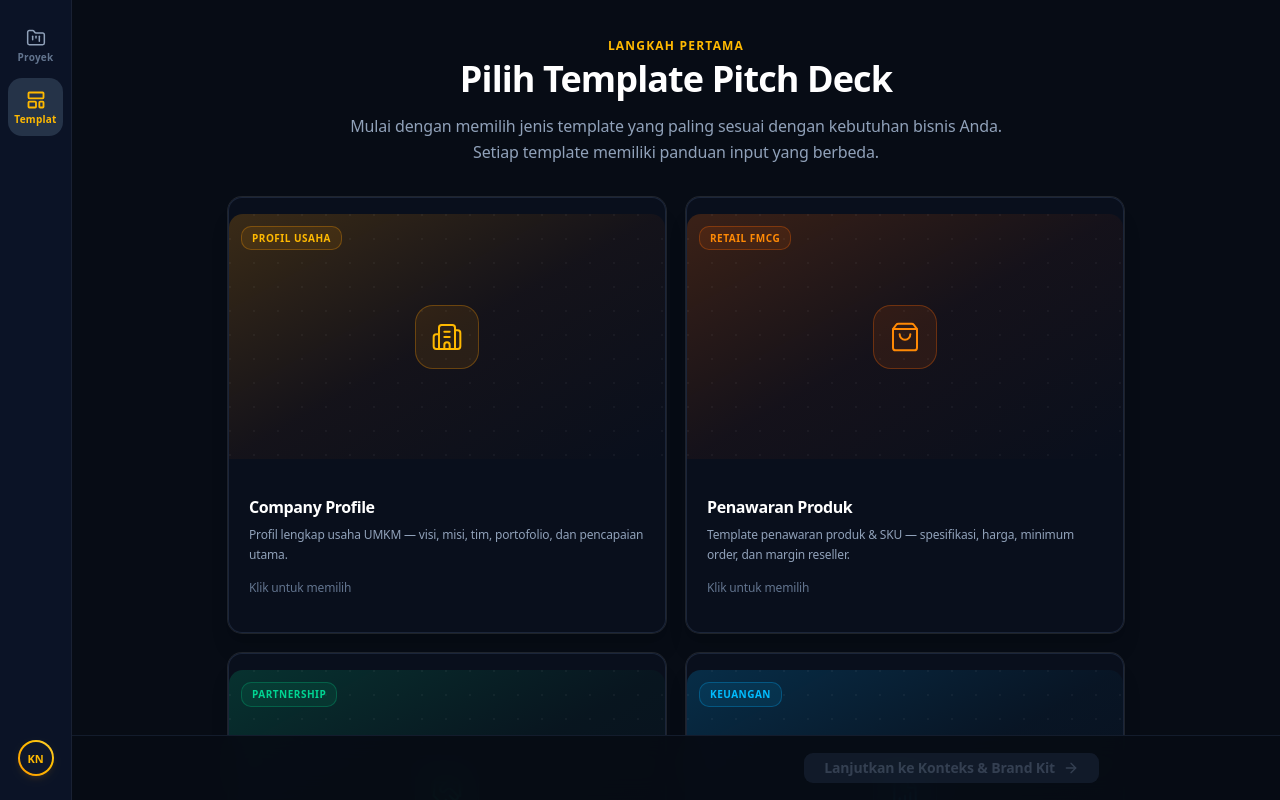
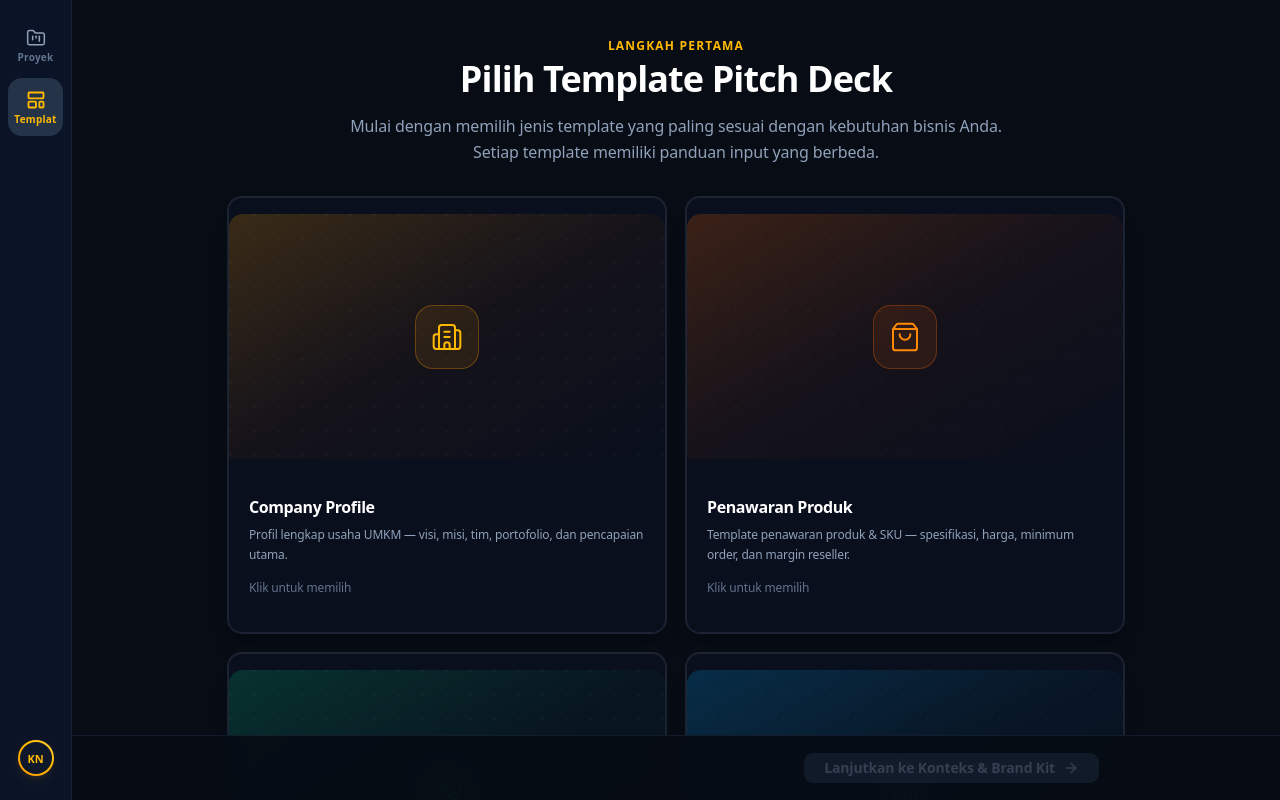
Before and after one commit to KADA-Sprint-7/pitchku-frontend, a React (Vite) app: page /new in a window 1280 px wide. Shown: the top 800 px of the page. Built offline with nearby package versions, Linux system fonts and the light colour scheme.

Commit message:
fix: remove badge from template selector

```diff
--- a/src/components/Wizard/TemplateSelector.jsx
+++ b/src/components/Wizard/TemplateSelector.jsx
@@ -17,7 +17,6 @@ const TEMPLATES = [
     description:
       'Profil lengkap usaha UMKM — visi, misi, tim, portofolio, dan pencapaian utama.',
     icon: Building2,
-    badge: 'Profil Usaha',
     gradient: 'from-amber-500/20 via-amber-900/10 to-transparent',
     iconBg: 'bg-amber-500/10 border-amber-500/30 text-amber-400',
     accentRing: 'ring-amber-400/60',
@@ -29,7 +28,6 @@ const TEMPLATES = [
     description:
       'Template penawaran produk & SKU — spesifikasi, harga, minimum order, dan margin reseller.',
     icon: ShoppingBag,
-    badge: 'Retail FMCG',
     gradient: 'from-orange-500/20 via-orange-900/10 to-transparent',
     iconBg: 'bg-orange-500/10 border-orange-500/30 text-orange-400',
     accentRing: 'ring-orange-400/60',
@@ -41,7 +39,6 @@ const TEMPLATES = [
     description:
       'Usulan kerja sama & bagi hasil — skema investasi, proyeksi ROI, dan perjanjian mitra.',
     icon: Handshake,
-    badge: 'Partnership',
     gradient: 'from-emerald-500/20 via-emerald-900/10 to-transparent',
     iconBg: 'bg-emerald-500/10 border-emerald-500/30 text-emerald-400',
     accentRing: 'ring-emerald-400/60',
@@ -53,7 +50,6 @@ const TEMPLATES = [
     description:
       'Laporan keuangan & akuntabilitas — ringkasan omzet, laba-rugi, dan indikator performa.',
     icon: FileBarChart,
-    badge: 'Keuangan',
     gradient: 'from-sky-500/20 via-sky-900/10 to-transparent',
     iconBg: 'bg-sky-500/10 border-sky-500/30 text-sky-400',
     accentRing: 'ring-sky-400/60',
@@ -130,15 +126,6 @@ export default function TemplateSelector({ selectedId, onSelect }) {
                     </div>
                   </div>
 
-                  {/* Badge */}
-                  <div className="absolute top-3 left-3">
-                    <span
-                      className={`inline-flex items-center px-2.5 py-1 rounded-lg text-[10px] font-bold uppercase tracking-wider border ${tpl.iconBg}`}
-                    >
-                      {tpl.badge}
-                    </span>
-                  </div>
-
                   {/* Selected check indicator */}
                   {isSelected && (
                     <div className="absolute top-3 right-3">
```
